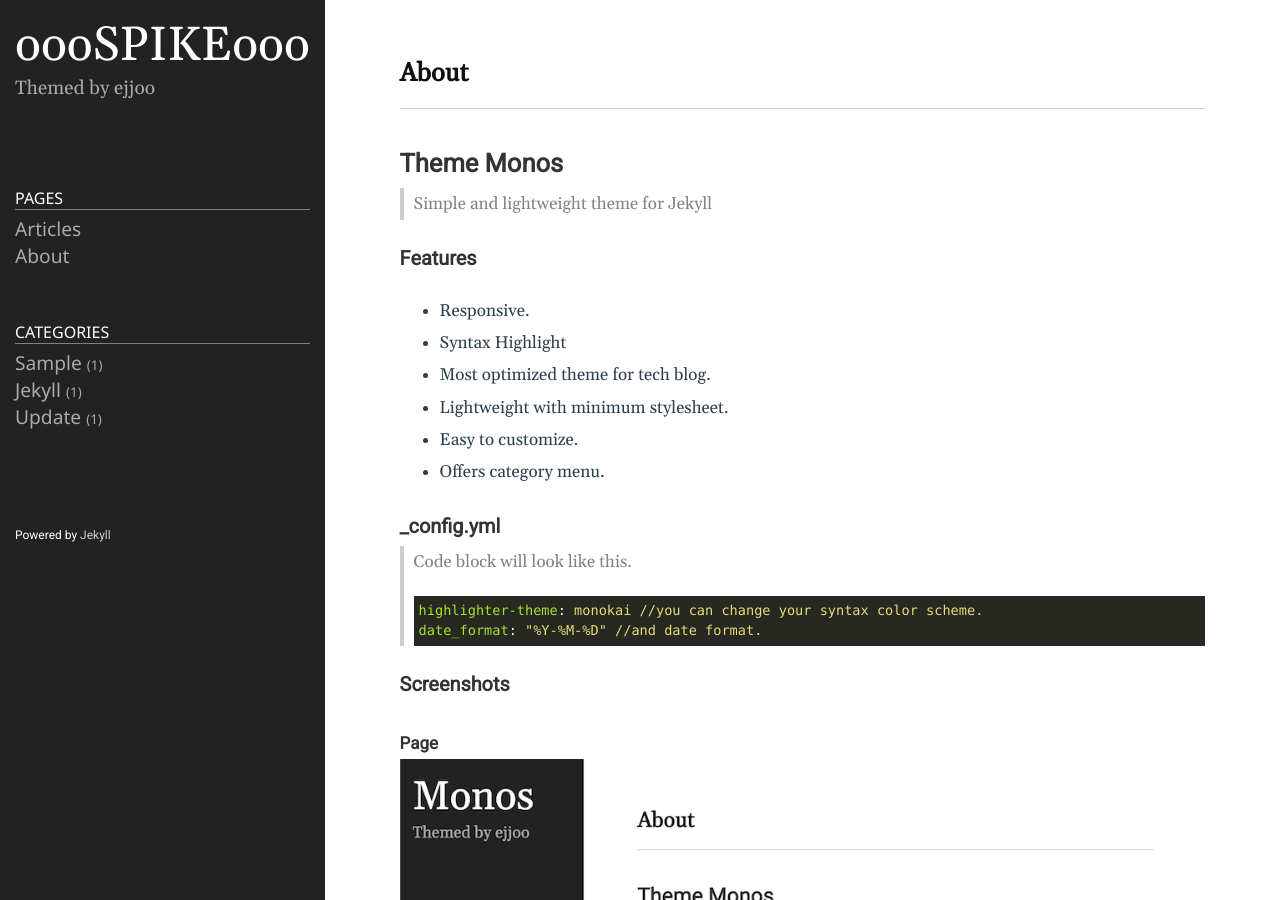
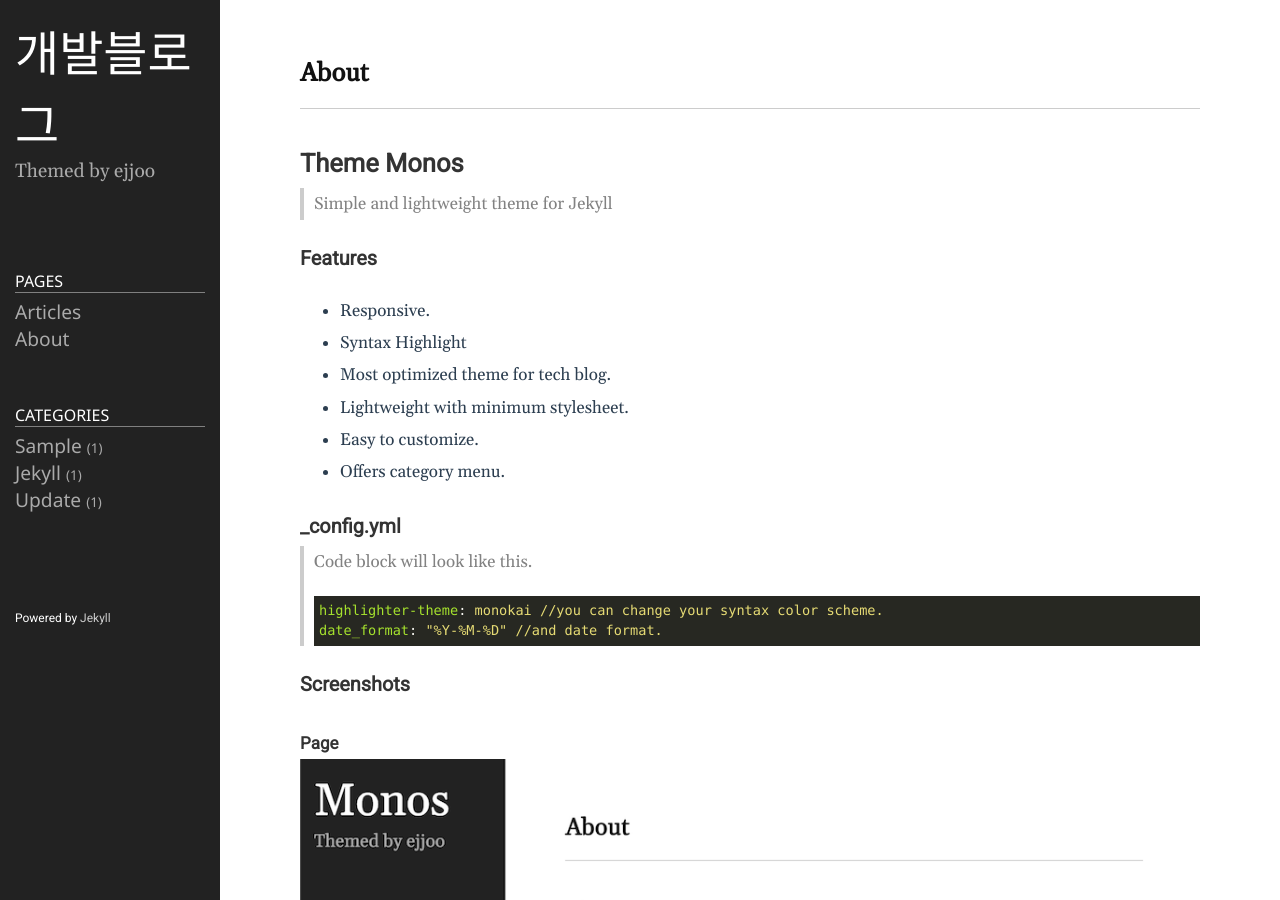
Before and after one commit to ooospikeooo/ooospikeooo.github.io, a Jekyll site: the page built from README.md, in a window 1280 px wide and 900 px high. Built offline with Jekyll 4.4.1, drawn with Linux system fonts in a browser that asks for light colours.

Commit message:
config 수정

```diff
--- a/_config.yml
+++ b/_config.yml
@@ -18,7 +18,7 @@
 # You can create any custom variable you would like, and they will be accessible
 # in the templates via {{ site.myvariable }}.
 
-title: oooSPIKEooo
+title: 개발블로그
 email: ---
 description: >- # this means to ignore newlines until "baseurl:"
   Themed by ejjoo
```
